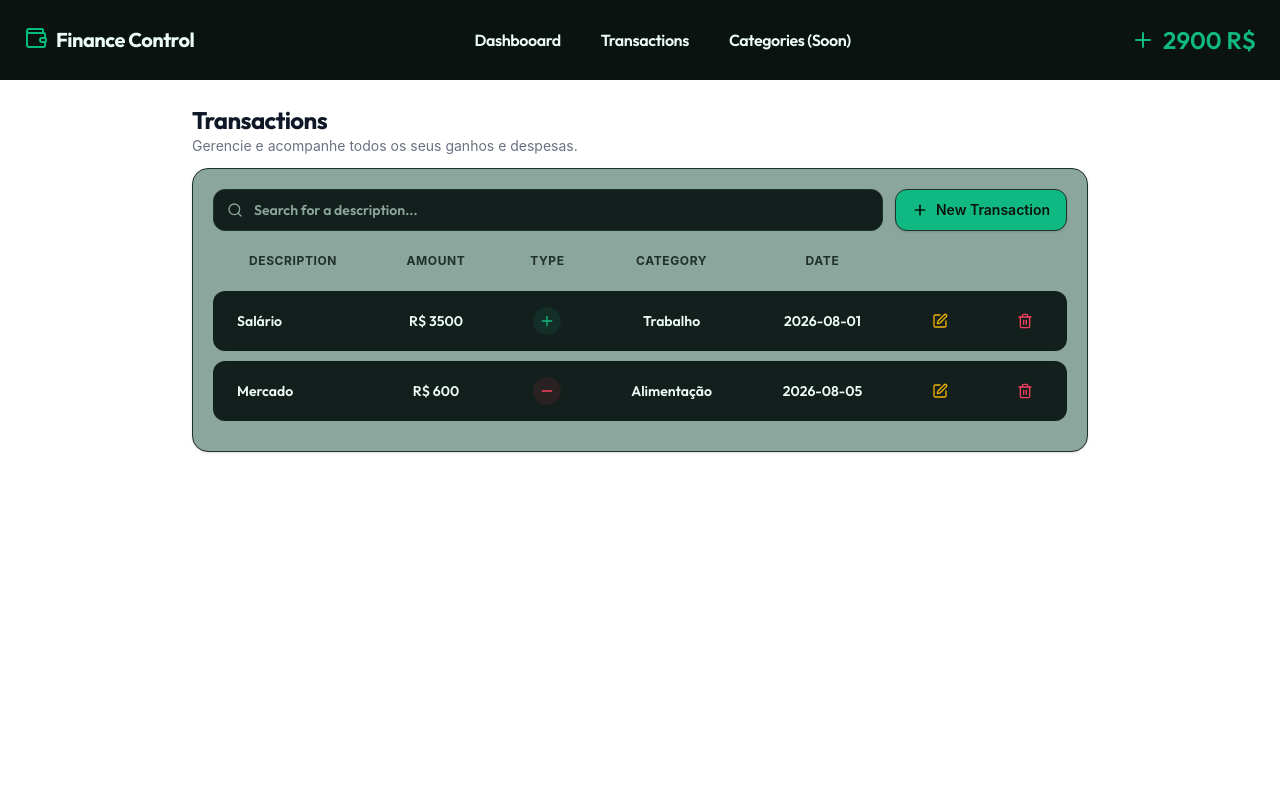
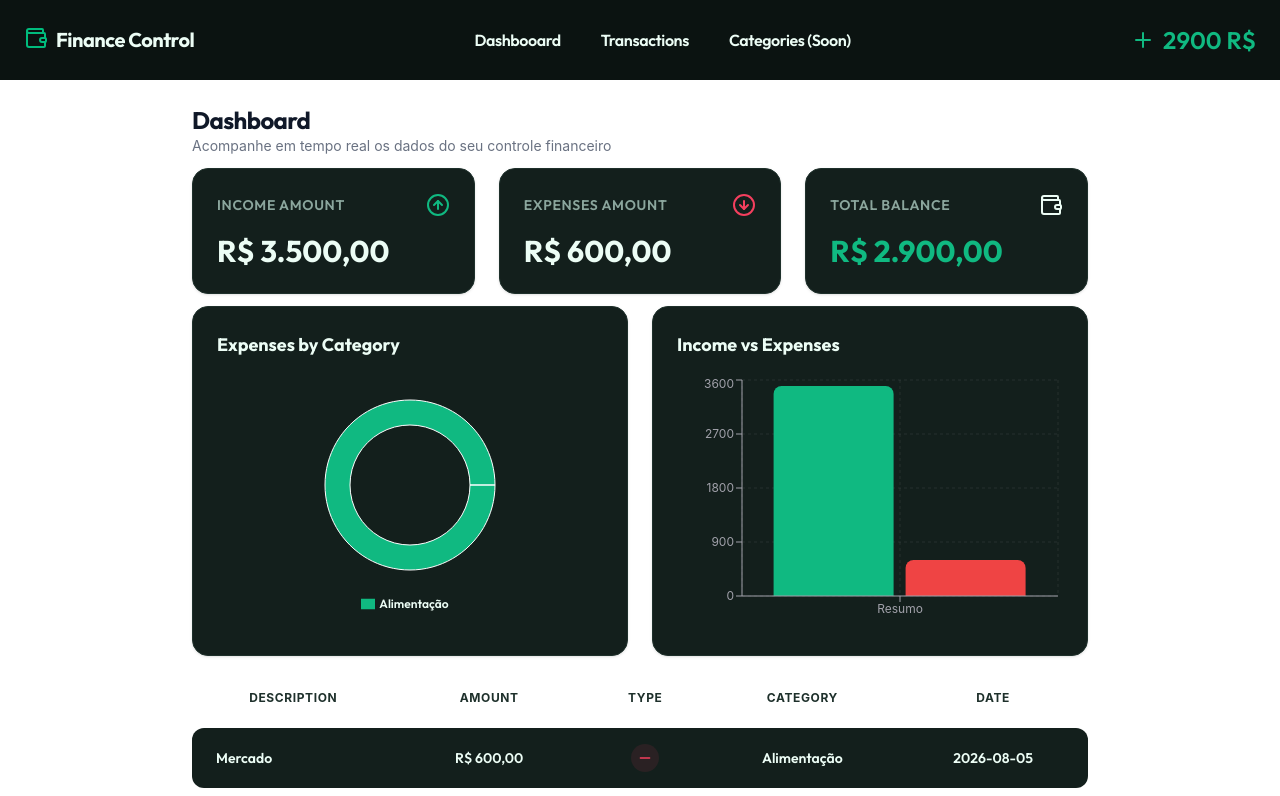
Before and after one commit to daveesin/finance-crud, a React (Vite) app: page / in a window 1280 px wide. Shown: the top 796 px of the page. Built offline with nearby package versions, Linux system fonts and the light colour scheme.

Commit message:
Adapt to make the dashboard the main page

```diff
--- a/src/components/common/Navbar.jsx
+++ b/src/components/common/Navbar.jsx
@@ -11,10 +11,10 @@ function Navbar({ balance }) {
                 </div>
 
                 <nav className="flex gap-10 items-center">
-                    <Link to="/dashboard" className="text-finance-text tracking-tight font-['Outfit']">
+                    <Link to="/" className="text-finance-text tracking-tight font-['Outfit']">
                         Dashbooard
                     </Link>
-                    <Link to="/" className="text-finance-text tracking-tight font-['Outfit']">
+                    <Link to="/transactions" className="text-finance-text tracking-tight font-['Outfit']">
                         Transactions
                     </Link>
                     <Link to="/categories" className="text-finance-text tracking-tight font-['Outfit']">
--- a/src/main.jsx
+++ b/src/main.jsx
@@ -14,11 +14,11 @@ const router = createBrowserRouter([
     children: [
       {
         index: true,
-        element: <Transactions />
+        element: <Dashboard />
       },
       {
-        path: '/dashboard',
-        element: <Dashboard />
+        path: '/transactions',
+        element: <Transactions />
       }
     ]
   },
```
